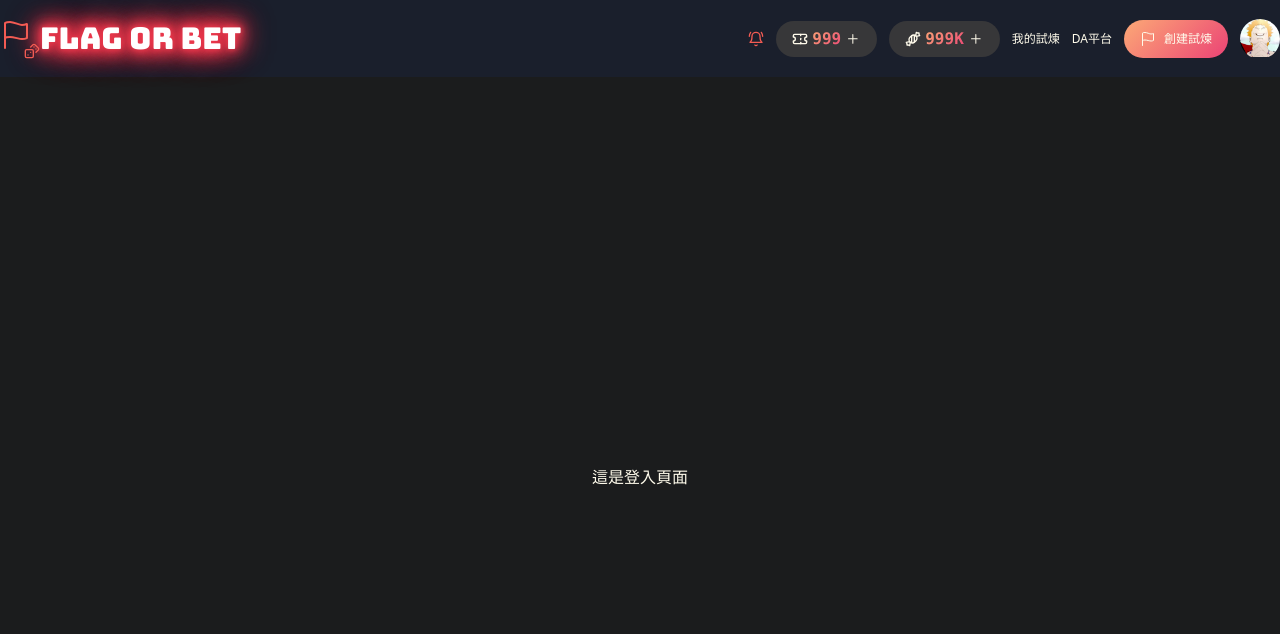
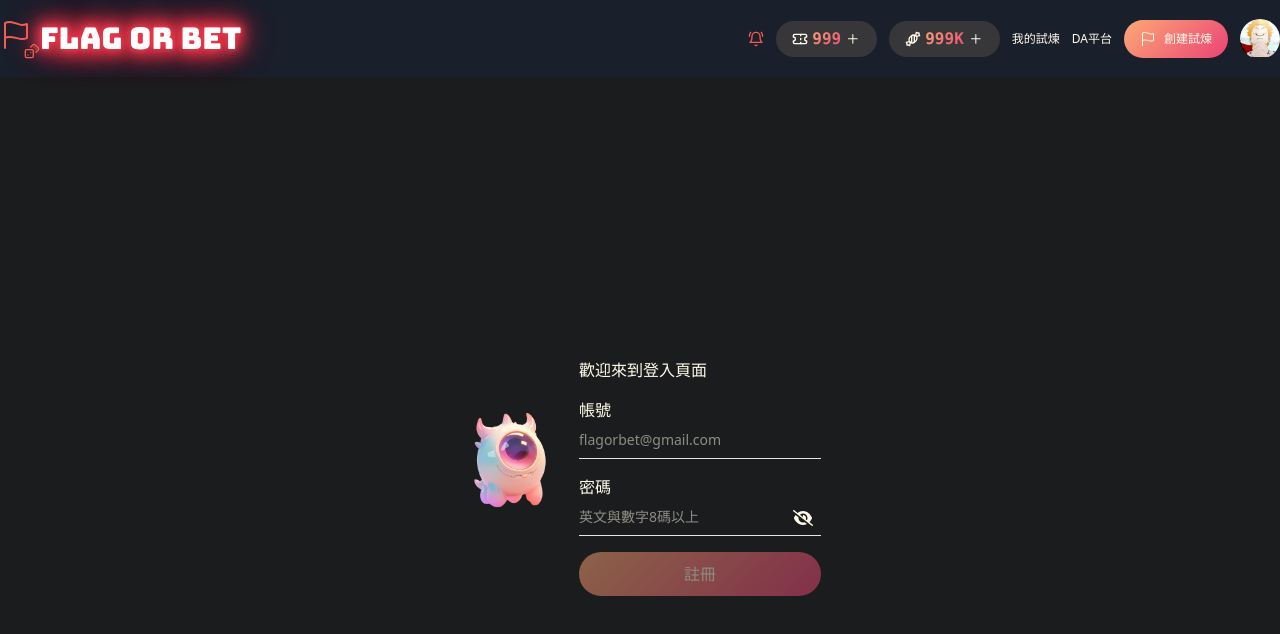
Before and after one commit to TooruTW/GoBetGoal, a React (Vite) app: page /authentication in a window 1280 px wide. Shown: the top 634 px of the page. Built offline with nearby package versions, Linux system fonts and the light colour scheme.

Commit message:
feat:add auth layout and router

```diff
--- /dev/null
+++ b/src/components/layout/AuthAccount.tsx
@@ -0,0 +1,9 @@
+export default function Info() {
+  return (
+    <div className="w-full min-h-screen">
+      <section className="w-full h-screen flex justify-center items-center">
+        <h1 className="text-amber-50">登入後帳號設置</h1>
+      </section>
+    </div>
+  );
+}
--- /dev/null
+++ b/src/components/layout/AuthSuccess.tsx
@@ -0,0 +1,9 @@
+export default function AuthSuccess() {
+    return (
+      <div className="w-full min-h-screen">
+        <section className="w-full h-screen flex justify-center items-center">
+          <h1 className="text-amber-50">這是登入頁面</h1>
+        </section>
+      </div>
+    );
+  }
--- a/src/components/layout/Authentication.tsx
+++ b/src/components/layout/Authentication.tsx
@@ -1,9 +1,98 @@
+import { useState } from "react";
+import { useNavigate, Outlet, useLocation } from "react-router-dom";
+import { FaEye } from "react-icons/fa";
+import { FaEyeSlash } from "react-icons/fa6";
+
 export default function Authentication() {
-    return (
-      <div className="w-full min-h-screen">
-        <section className="w-full h-screen flex justify-center items-center">
-          <h1 className="text-amber-50">這是登入頁面</h1>
-        </section>
-      </div>
-    );
+  const [email, setEmail] = useState("");
+  const [showEmailError, setShowEmailError] = useState(false);
+  const [password, setPassword] = useState("");
+  const [show, setShow] = useState(false);
+  const navigate = useNavigate();
+  const location = useLocation();
+
+  const isValidEmail = /^[^\s@]+@[^\s@]+\.[^\s@]+$/;
+
+  const validateEmail = (e: React.ChangeEvent<HTMLInputElement>) => {
+    const value = e.target.value;
+    setEmail(value);
+    setShowEmailError(!!value && !isValidEmail.test(value));
+  };
+
+  const handleToggle = () => {
+    setShow((prev) => !prev);
+  };
+
+  const handleSubmit = (e: React.FormEvent<HTMLFormElement>) => {
+    e.preventDefault();
+    if (!email || showEmailError || !password) return;
+    // 切換頁面，不保留登入表單
+    navigate("/authentication/auth-account", { replace: true });
+  };
+
+  // 只在 /authentication 時顯示表單，進入子頁面只顯示 <Outlet />
+  if (location.pathname !== "/authentication") {
+    return <Outlet />;
   }
+
+  return (
+    <div className="w-full min-h-screen">
+      <section className="w-full h-screen flex justify-center items-center my-auto gap-6">
+        <div className="flex justify-center items-center mb-8">
+          <img
+            src="/monster/monsterDefault.webp"
+            alt="logo"
+            className="w-24 h-24 object-cover my-auto"
+          />
+        </div>
+        <div>
+          <h1 className="text-amber-50 mb-4">歡迎來到登入頁面</h1>
+          <form className="flex-col" onSubmit={handleSubmit}>
+            <label htmlFor="email" className="block w-full pb-4">
+              <p>帳號</p>
+              <input
+                type="email"
+                id="email"
+                placeholder="flagorbet@gmail.com"
+                className="border-b py-2 text-sm focus:outline-none focus:bg-none w-full"
+                value={email}
+                onChange={validateEmail}
+              />
+              {showEmailError && (
+                <p className="block text-sm error">請輸入正確的電子郵件</p>
+              )}
+            </label>
+            <label htmlFor="password" className="block">
+              <p>密碼</p>
+              <div className="mb-4 flex items-center relative">
+                <input
+                  type={show ? "text" : "password"}
+                  id="password"
+                  name="password"
+                  placeholder="英文與數字8碼以上"
+                  value={password}
+                  onChange={(e) => setPassword(e.target.value)}
+                  autoComplete="current-password"
+                  className="border-b py-2 text-sm focus:outline-none pr-10 w-full"
+                />
+                <span
+                  className="absolute right-2 cursor-pointer"
+                  onClick={handleToggle}
+                >
+                  {show ? <FaEye size={20} /> : <FaEyeSlash size={20} />}
+                </span>
+              </div>
+            </label>
+            <button
+              type="submit"
+              className="p-2 justify-center flex items-center gap-2 cursor-pointer rounded-full w-full py-2.5 mt-4 bg-gradient-set-1 hover:scale-105 transition-all duration-300  disabled:opacity-50 disabled:cursor-not-allowed"
+              disabled={!email || showEmailError || !password}
+            >
+              註冊
+            </button>
+          </form>
+        </div>
+      </section>
+    </div>
+  );
+}
--- a/src/components/ui/button.tsx
+++ b/src/components/ui/button.tsx
@@ -5,7 +5,7 @@ import { cva, type VariantProps } from "class-variance-authority"
 import { cn } from "@/lib/utils"
 
 const buttonVariants = cva(
-  "inline-flex items-center justify-center gap-2 whitespace-nowrap rounded-md text-sm font-medium transition-all disabled:pointer-events-none disabled:opacity-50 [&_svg]:pointer-events-none [&_svg:not([class*='size-'])]:size-4 shrink-0 [&_svg]:shrink-0 outline-none focus-visible:border-ring focus-visible:ring-ring/50 focus-visible:ring-[3px] aria-invalid:ring-destructive/20 dark:aria-invalid:ring-destructive/40 aria-invalid:border-destructive",
+  "inline-flex items-center justify-center gap-2 whitespace-nowrap rounded-full text-sm font-medium transition-all disabled:pointer-events-none disabled:opacity-50 [&_svg]:pointer-events-none [&_svg:not([class*='size-'])]:size-4 shrink-0 [&_svg]:shrink-0 outline-none focus-visible:border-ring focus-visible:ring-ring/50 focus-visible:ring-[3px] aria-invalid:ring-destructive/20 dark:aria-invalid:ring-destructive/40 aria-invalid:border-destructive",
   {
     variants: {
       variant: {
--- a/src/styles/index.css
+++ b/src/styles/index.css
@@ -262,6 +262,10 @@
       var(--color-gradient-set-1-2) 100%
     );
   }
+
+  .error {
+    color: red;
+  }
 }
 
 /* 霓虹動畫關鍵幀 */
```
Also changed, not shown: src/routers/index.tsx (+13 -0 lines).
